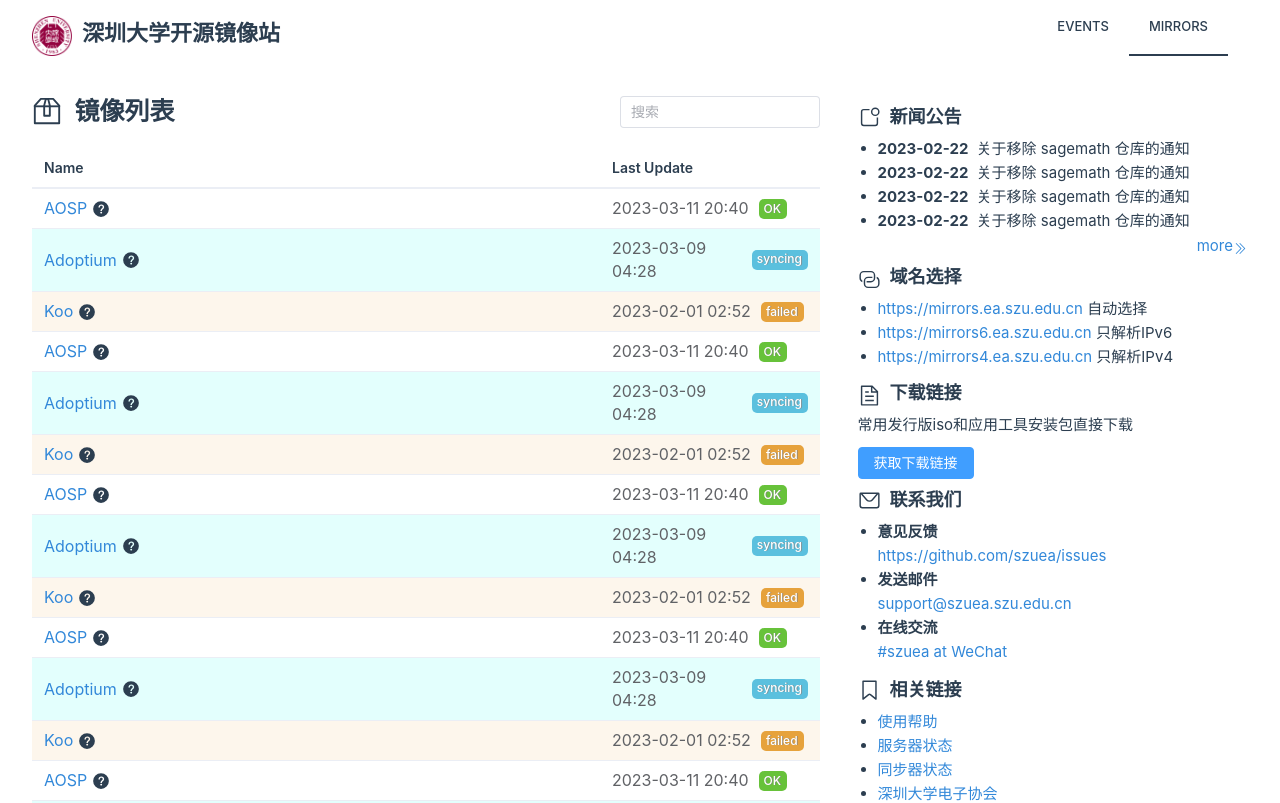
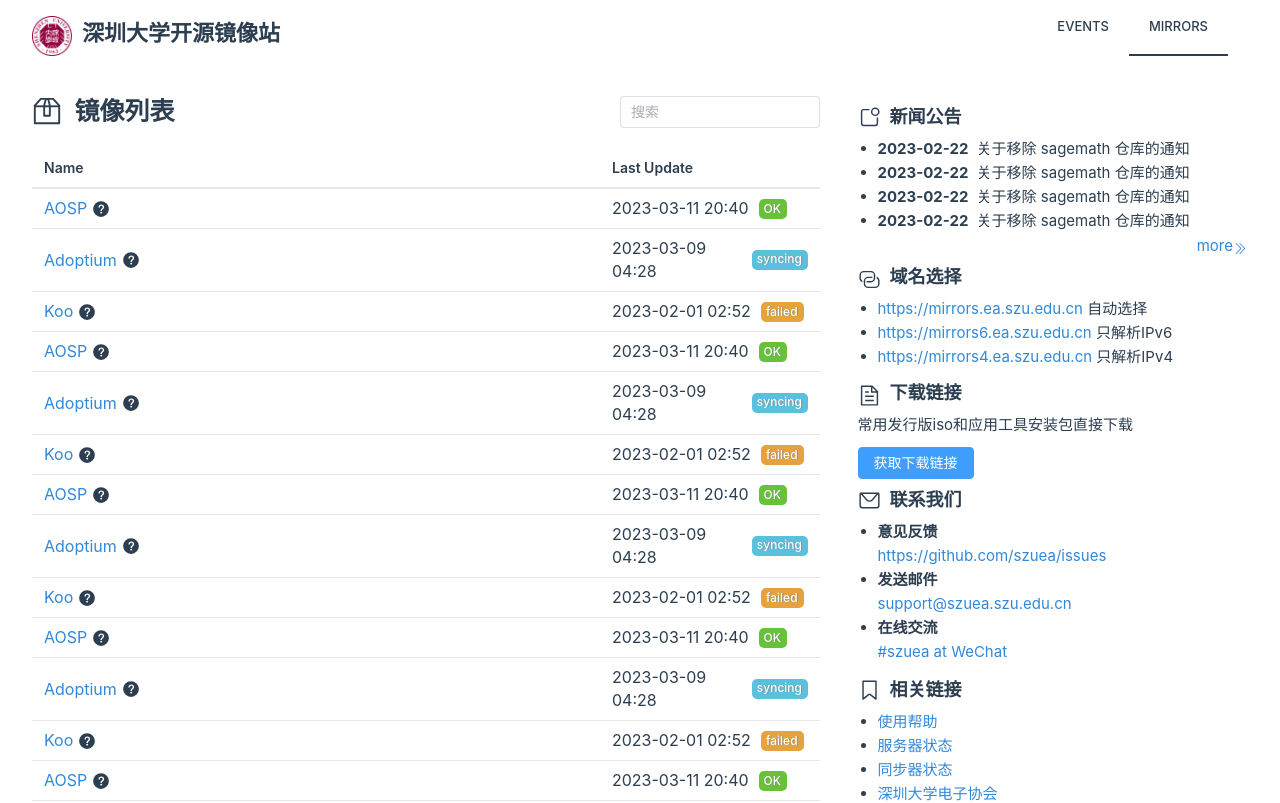
Before and after one commit to Kiramei/szu-mirrors, a Vue app: page /#/ in a window 1280 px wide. Shown: the top 803 px of the page. Built offline with nearby package versions, Linux system fonts and the light colour scheme.

Commit message:
fix dark mode

```diff
--- a/src/App.vue
+++ b/src/App.vue
@@ -167,6 +167,7 @@
     color: #bfc9d3;
     background-color: #384452;
     flex-direction: row;
+    justify-content: center;
   }
 
   .rightLogo {
--- a/src/assets/base.css
+++ b/src/assets/base.css
@@ -18,7 +18,7 @@
   --vt-c-text-light-1: var(--vt-c-indigo);
   --vt-c-text-light-2: rgba(60, 60, 60, 0.66);
   --vt-c-text-dark-1: var(--vt-c-white);
-  --vt-c-text-dark-2: rgba(235, 235, 235, 0.64);
+  --vt-c-text-dark-2: rgba(235, 235, 235, 0.88);
 }
 
 /* semantic color variables for this project */
--- a/src/components/MirrorList.vue
+++ b/src/components/MirrorList.vue
@@ -119,6 +119,10 @@
     else boxWidth.value = 170
 }
 
+
+
+
+
 </script>
 
 
@@ -163,8 +167,14 @@
     }
 }
 
+.el-input,
+.el-input__wrapper {
+    background-color: var(--color-background);
+}
 
-
+.el-input__inner {
+    color: var(--color-text, var(--color-text));
+}
 
 .ok-button {
     user-select: none;
@@ -218,18 +228,28 @@
 }
 
 .el-table .warning-row {
-    --el-table-tr-bg-color: var(--el-color-warning-light-9);
+    /* --el-table-tr-bg-color: var(--el-color-warning-light-9); */
 }
 
 .el-table .success-row {
-    --el-table-tr-bg-color: var(--el-color-success-light-9);
+    /* --el-table-tr-bg-color: var(--el-color-success-light-9); */
 }
 
 .el-table .process-row {
-    --el-table-tr-bg-color: rgb(227, 255, 253);
+    /* --el-table-tr-bg-color: rgb(227, 255, 253); */
+}
+
+.el-table {
+    --el-table-bg-color: var(--color-background);
+    --el-table-border-color:var(--color-border);
+    --el-table-text-color: var(--color-text);
+    --el-table-header-text-color:var(--color-text);
+    --el-table-header-bg-color:var(--color-background);
+    --el-table-row-hover-bg-color:var(--color-border-hover);
+    --el-table-tr-bg-color:var(--color-background);
 }
 
 .el-table__header-wrapper {
-    border-bottom: solid 1.5px var(--el-border-color-lighter);
+    border-bottom: solid 1.5px var(--color-border);
 }
 </style>
```
